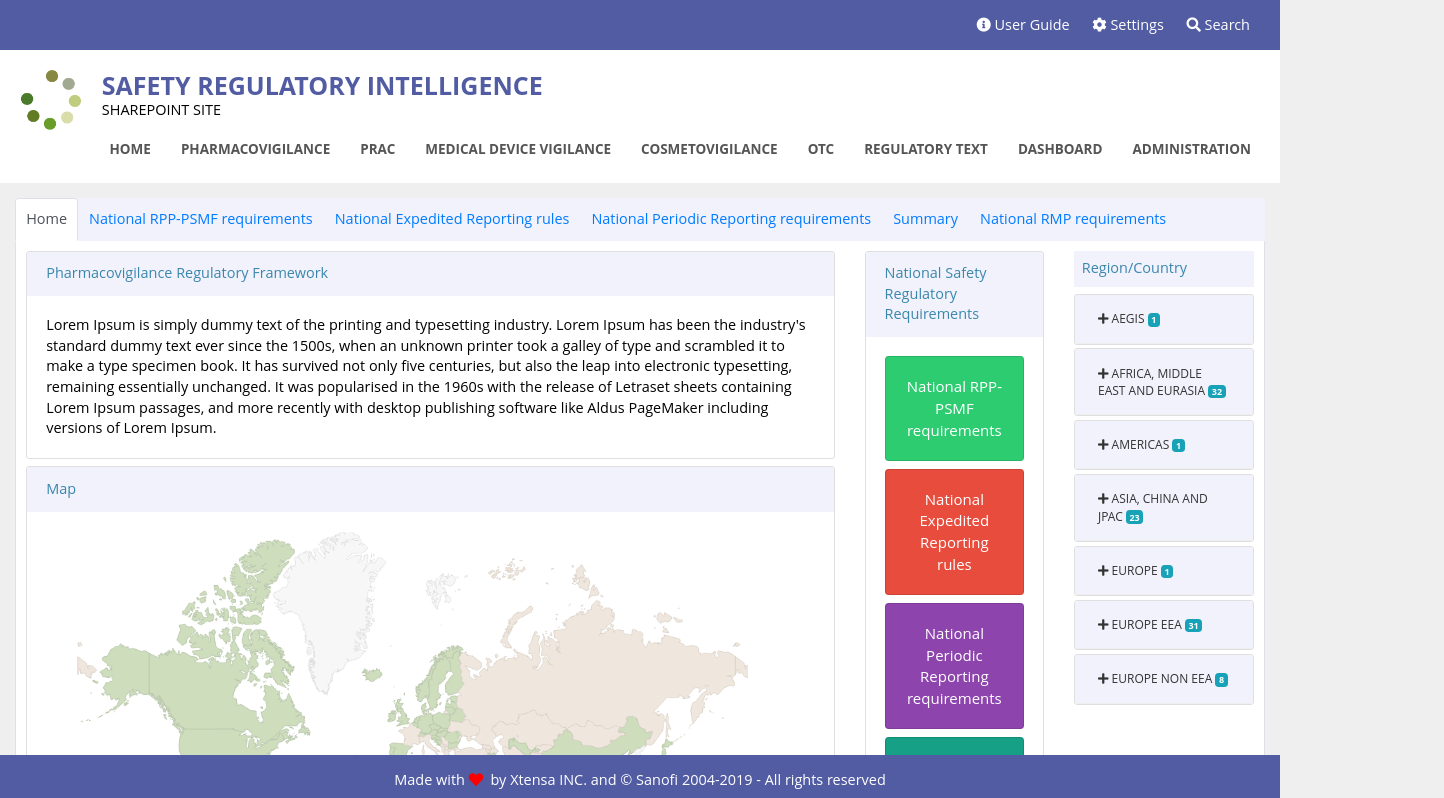
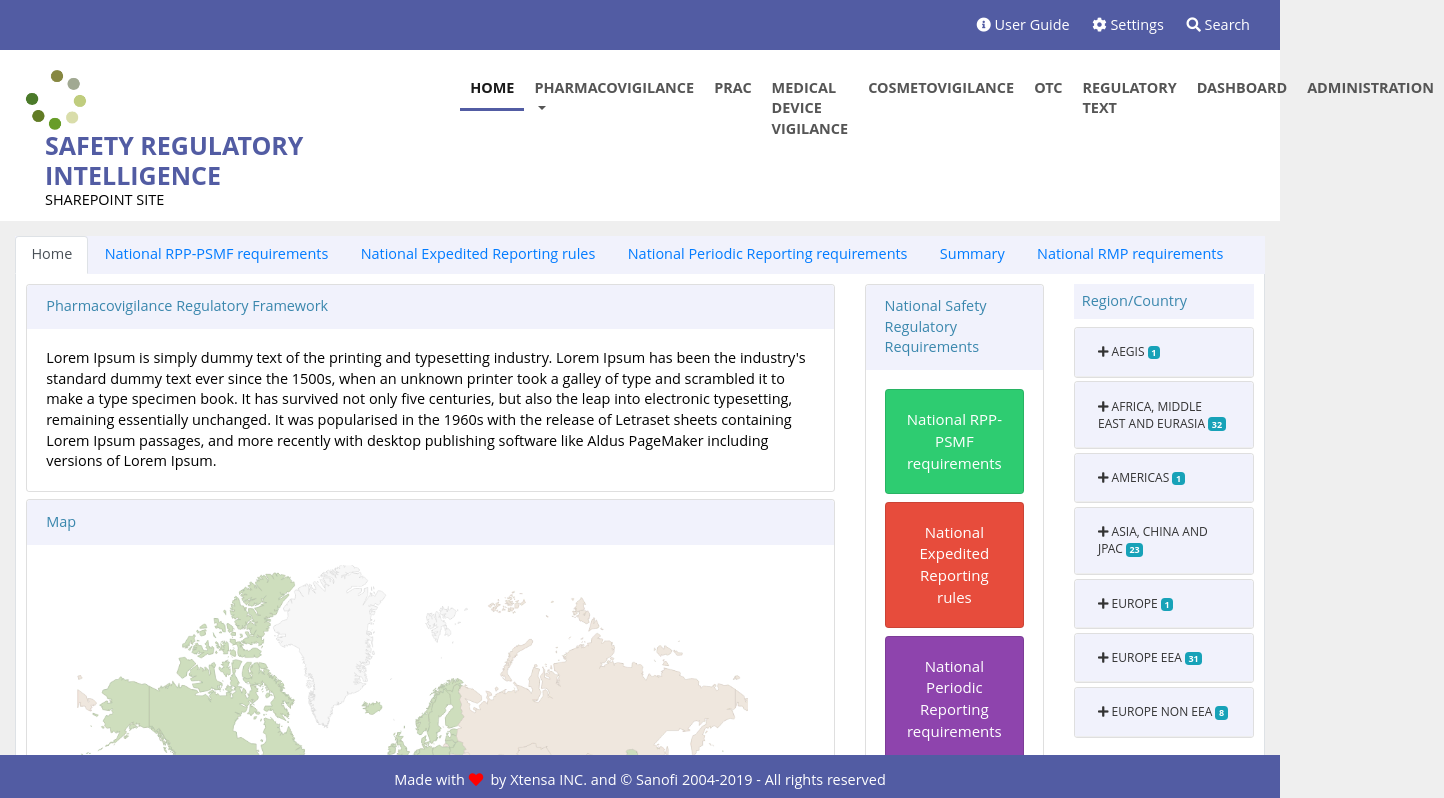
Before and after one commit to luangdanilo/PVIntelligence, an Angular app in the folder PVAngular/: page /pharmacovigilance in a window 1280 px wide. Shown: the top 798 px of the page, 1444 px wide, since content can reach past the window. Built offline with nearby package versions, Linux system fonts and the light colour scheme.

Commit message:
Added bootstrap headers

```diff
--- a/PVAngular/src/app/app.component.html
+++ b/PVAngular/src/app/app.component.html
@@ -7,16 +7,61 @@
       <i class="fas fa-search"></i> Search
     </div>
   </div>
-  <div class="banner">
-    <div class="title">
+  <div id="titleandnav">
+    <div class="banner row">
+      <div class="title col-md-4">
         <img src="../assets/images/pvintel.png" class="float-left"/>
         <div class="titletext">
           <h1>Safety Regulatory Intelligence</h1>
           <font>Sharepoint Site</font>
         </div>
       </div>
-    <div class="navigation">
-        <ul class="ul">
+      <div class="navigation col-md-8">
+            <nav class="navbar navbar-expand-lg navbar-light">
+              <button class="navbar-toggler" type="button" data-toggle="collapse" data-target="#navbarNavDropdown" aria-controls="navbarNavDropdown" aria-expanded="false" aria-label="Toggle navigation">
+                <span class="navbar-toggler-icon"></span>
+              </button>
+              <div class="collapse navbar-collapse" id="navbarNavDropdown">
+                <ul class="navbar-nav float-right">
+                  <li class="nav-item active">
+                    <a class="nav-link text-uppercase font-weight-bold" [routerLink]="['/home']">Home <span class="sr-only">(current)</span></a>
+                  </li>
+                  <li class="nav-item dropdown">
+                    <a class="nav-link dropdown-toggle text-uppercase font-weight-bold text-black" [routerLink]="['/pharmacovigilance']" id="navbarDropdownMenuLink" role="button" data-toggle="dropdown" aria-haspopup="true" aria-expanded="false">
+                      Pharmacovigilance
+                    </a>
+                    <div class="dropdown-menu" aria-labelledby="navbarDropdownMenuLink">
+                      <a class="dropdown-item" href="#">Action</a>
+                      <a class="dropdown-item" href="#">Another action</a>
+                      <a class="dropdown-item" href="#">Something else here</a>
+                    </div>
+                  </li>
+                  <li class="nav-item">
+                    <a class="nav-link text-uppercase font-weight-bold text-black" [routerLink]="['/prac']">PRAC</a>
+                  </li>
+                  <li class="nav-item">
+                    <a class="nav-link text-uppercase font-weight-bold text-black" href="#">Medical Device Vigilance</a>
+                  </li>
+                  <li class="nav-item">
+                    <a class="nav-link text-uppercase font-weight-bold text-black" href="#">Cosmetovigilance</a>
+                  </li>
+                  <li class="nav-item">
+                    <a class="nav-link text-uppercase font-weight-bold text-black" href="#">OTC</a>
+                  </li>
+                  <li class="nav-item">
+                    <a class="nav-link text-uppercase font-weight-bold text-black" href="#">Regulatory Text</a>
+                  </li>
+                  <li class="nav-item">
+                    <a class="nav-link text-uppercase font-weight-bold text-black" href="#">Dashboard</a>
+                  </li>
+                  <li class="nav-item">
+                    <a class="nav-link text-uppercase font-weight-bold text-black" href="#">Administration</a>
+                  </li>
+
+                </ul>
+              </div>
+            </nav>
+          <!--<ul class="ul">
             <li><a [routerLink]="['/home']">Home</a></li>
             <li><a [routerLink]="['/pharmacovigilance']">Pharmacovigilance</a></li>
             <li><a [routerLink]="['/prac']">PRAC</a></li>
@@ -27,6 +72,8 @@
             <li><a href="#">Dashboard</a></li>
             <li><a href="#">Administration</a></li>
           </ul>
+        -->
+      </div>
     </div>
   </div>
 </div>
--- a/PVAngular/src/app/app.component.scss
+++ b/PVAngular/src/app/app.component.scss
@@ -39,11 +39,9 @@
     /*background-color: rgb(242, 244, 255);*/
     background-color: #fff;
     padding: 10px;
-    overflow: hidden;
 }
 
 .title{
-    margin-left:10px;
     padding-top: 10px;
 }
 
@@ -72,8 +70,10 @@
 
 .navigation{
     float: right;
-    margin-top: 5px;
-    margin-right: 4px;
+}
+
+.navigation a{
+    color: #555;
 }
 
 .ul {
--- a/PVAngular/src/styles.scss
+++ b/PVAngular/src/styles.scss
@@ -28,7 +28,28 @@ html, body {
 }
 
 .nav-link, .nav-link.active{
-  padding: 10px;
+  /*padding: 10px;*/
+}
+
+.navbar-nav li.active a{
+  border-bottom: 3px solid #525CA3
+}
+
+.navbar-nav li a{
+  padding: 10px 10px !important;
+}
+
+.default-color{
+  color: #525CA3 ;
+}
+
+#titleandnav .row .col-md-8{
+  padding-right: 0px !important;
+}
+
+#titleandnav .row{
+  margin-right: 0 !important;
+  margin-left: 0 !important;
 }
 
 
```
Also changed, not shown: PVAngular/src/app/home/home.component.html (line endings or trailing spaces). Lines whose indentation alone changed are shown as unchanged.
